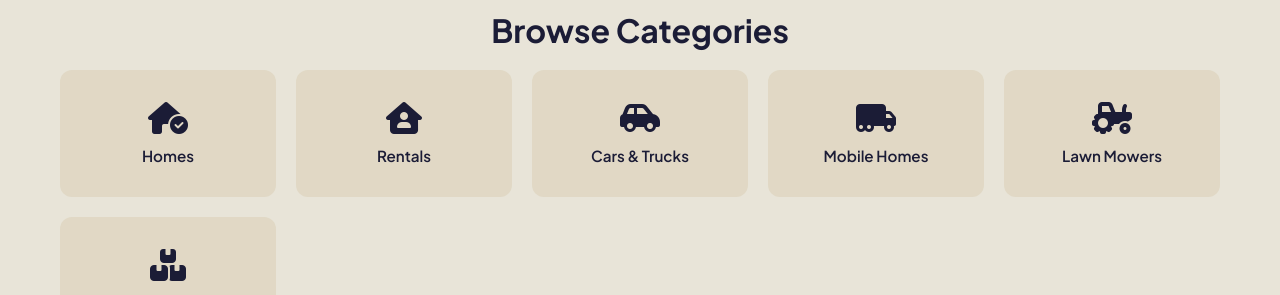
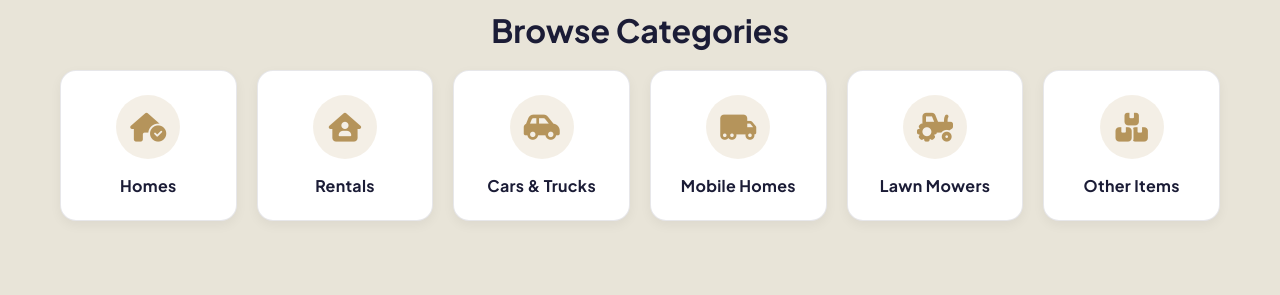
Before and after one commit to dphung88/real-estate-marketplace, a Next.js app: page / in a window 1280 px wide. Shown: the part 610-905 px from the top of the page. Built offline with nearby package versions, Linux system fonts and the light colour scheme.

Commit message:
Adjust 6 category buttons with improved styling

```diff
--- a/app/globals.css
+++ b/app/globals.css
@@ -66,10 +66,56 @@ img { width: 100%; height: 100%; object-fit: cover; display: block; }
 
 /* ===== CATEGORIES ===== */
 .categories { background: var(--color-light); }
-.cat-grid { display: grid; grid-template-columns: repeat(auto-fit, minmax(160px, 1fr)); gap: 20px; }
-.cat-card { display: flex; flex-direction: column; align-items: center; justify-content: center; background: rgba(181, 148, 91, 0.15); border-radius: 12px; padding: 30px 16px; text-align: center; color: var(--color-dark); font-weight: 600; font-size: 0.95rem; transition: all 0.2s; border: 2px solid transparent; }
-.cat-card:hover { background: var(--color-dark); color: var(--color-accent); border-color: var(--color-accent); transform: translateY(-4px); }
-.cat-card i { font-size: 2rem; margin-bottom: 12px; }
+.cat-grid { display: grid; grid-template-columns: repeat(6, 1fr); gap: 20px; }
+.cat-card {
+  display: flex;
+  flex-direction: column;
+  align-items: center;
+  justify-content: center;
+  background: white;
+  border-radius: 16px;
+  padding: 24px 16px;
+  text-align: center;
+  color: var(--color-dark);
+  font-weight: 700;
+  font-size: 1rem;
+  transition: all 0.3s cubic-bezier(0.4, 0, 0.2, 1);
+  border: 1px solid rgba(27, 28, 54, 0.1);
+  box-shadow: 0 4px 12px rgba(0, 0, 0, 0.05);
+}
+.cat-card:hover {
+  background: var(--color-dark);
+  color: var(--color-light);
+  border-color: var(--color-dark);
+  transform: translateY(-8px);
+  box-shadow: 0 12px 24px rgba(27, 28, 54, 0.15);
+}
+.cat-icon-wrapper {
+  width: 64px;
+  height: 64px;
+  background: rgba(181, 148, 91, 0.15);
+  border-radius: 50%;
+  display: flex;
+  align-items: center;
+  justify-content: center;
+  margin-bottom: 16px;
+  transition: all 0.3s ease;
+}
+.cat-card:hover .cat-icon-wrapper {
+  background: var(--color-accent);
+  transform: scale(1.1);
+}
+.cat-card i {
+  font-size: 1.8rem;
+  color: var(--color-accent);
+  transition: color 0.3s ease;
+}
+.cat-card:hover i {
+  color: var(--color-dark);
+}
+.cat-text {
+  letter-spacing: 0.02em;
+}
 
 /* ===== LISTINGS ===== */
 .featured { background: var(--color-light); }
@@ -386,6 +432,10 @@ a.listing-card { text-decoration: none; color: inherit; }
 .footer-social-icon:hover { opacity: 0.8; }
 
 /* ===== RESPONSIVE ===== */
+@media (max-width: 1024px) {
+  .cat-grid { grid-template-columns: repeat(3, 1fr); }
+}
+
 @media (max-width: 768px) {
   .hero-content h1 { font-size: 1.9rem; }
   .contact-wrapper { grid-template-columns: 1fr; gap: 24px; }
--- a/app/page.js
+++ b/app/page.js
@@ -43,30 +43,42 @@ export default function HomePage() {
         <div className="container">
           <h2 className="section-title">Browse Categories</h2>
 
-          <div className="cat-grid" style={{ gridTemplateColumns: 'repeat(auto-fit, minmax(180px, 1fr))' }}>
+          <div className="cat-grid">
             <Link href="/real-estate?category=house" className="cat-card">
+              <div className="cat-icon-wrapper">
                 <i className="fa-solid fa-house-circle-check"></i>
-              Homes
+              </div>
+              <span className="cat-text">Homes</span>
             </Link>
             <Link href="/real-estate?type=rent" className="cat-card">
+              <div className="cat-icon-wrapper">
                 <i className="fa-solid fa-house-user"></i>
-              Rentals
+              </div>
+              <span className="cat-text">Rentals</span>
             </Link>
             <Link href="/used-items?category=cars" className="cat-card">
+              <div className="cat-icon-wrapper">
                 <i className="fa-solid fa-car-side"></i>
-              Cars & Trucks
+              </div>
+              <span className="cat-text">Cars & Trucks</span>
             </Link>
             <Link href="/used-items?category=mobile-homes" className="cat-card">
+              <div className="cat-icon-wrapper">
                 <i className="fa-solid fa-truck-moving"></i>
-              Mobile Homes
+              </div>
+              <span className="cat-text">Mobile Homes</span>
             </Link>
             <Link href="/used-items?category=lawnmowers" className="cat-card">
+              <div className="cat-icon-wrapper">
                 <i className="fa-solid fa-tractor"></i>
-              Lawn Mowers
+              </div>
+              <span className="cat-text">Lawn Mowers</span>
             </Link>
             <Link href="/used-items?category=other" className="cat-card">
+              <div className="cat-icon-wrapper">
                 <i className="fa-solid fa-boxes-stacked"></i>
-              Other Items
+              </div>
+              <span className="cat-text">Other Items</span>
             </Link>
           </div>
         </div>
```
Lines whose indentation alone changed are shown as unchanged.
